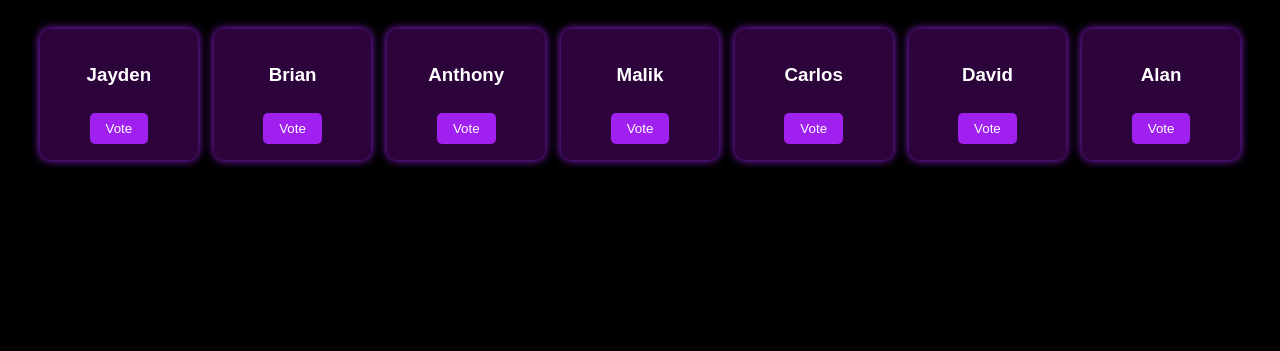
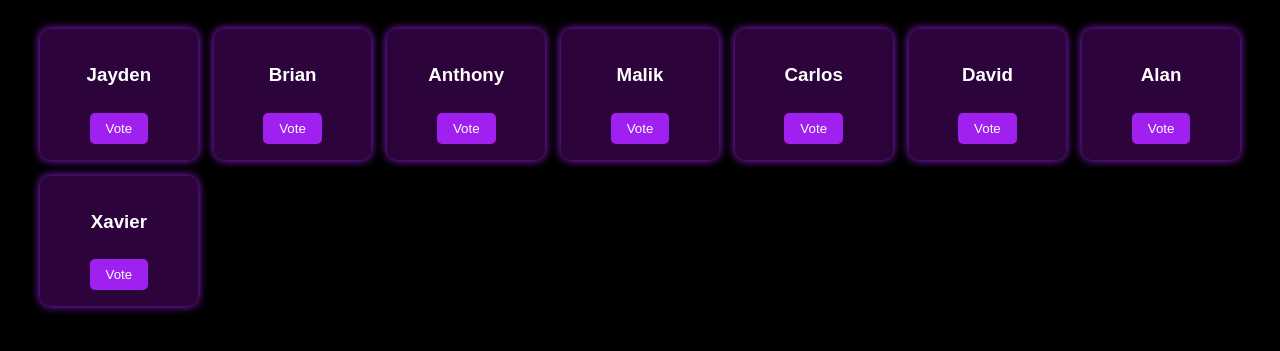
Before and after one commit to Malik-2-Wavy/votee.github.io, a plain HTML site: page index.html in a window 1280 px wide. Shown: the part 135-486 px from the top of the page. Drawn offline with Linux system fonts and the light colour scheme.

Commit message:
Update index.html

```diff
--- a/index.html
+++ b/index.html
@@ -86,6 +86,10 @@
       <h3>Alan</h3>
       <button onclick="vote()">Vote</button>
     </div>
+      <div class="player-card">
+      <h3>Xavier</h3>
+      <button onclick="vote()">Vote</button>
+    </div>
   </div>
 
   <script>
```
